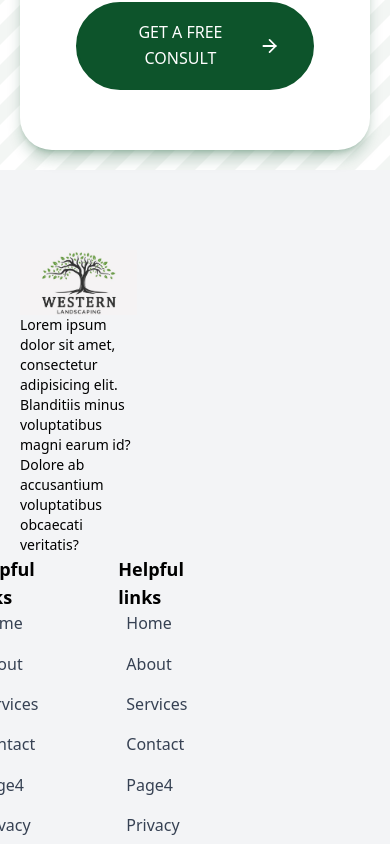
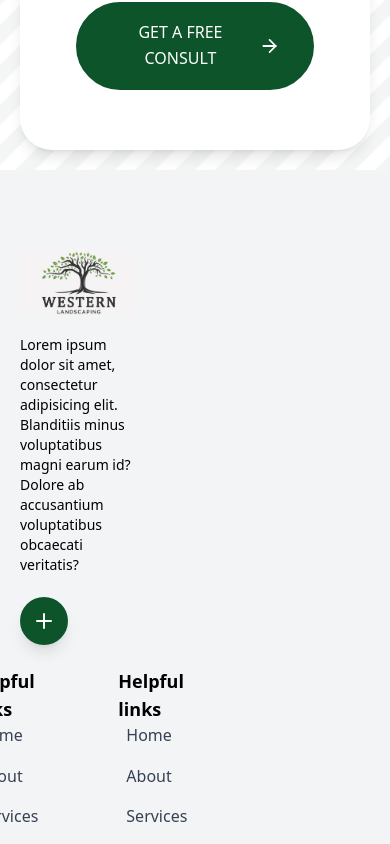
Before and after one commit to britt-young/standard-1, a React (Vite) app: page / in a window 390 px wide. Shown: the part 5472-6316 px from the top of the page. Built offline with nearby package versions, Linux system fonts and the light colour scheme.

Commit message:
social mediaspeed-dial component add to footer

```diff
--- a/src/Components/Footer.jsx
+++ b/src/Components/Footer.jsx
@@ -1,6 +1,7 @@
 import logo from "../assets/imgs/nav-logo.jpg";
 import { Link } from "react-router-dom";
 import { IoMdArrowDropright } from "react-icons/io";
+import SpeedDialBtn from "./SpeedDialBtn";
 
 const pages = [
   { title: "Home", path: "/" },
@@ -21,11 +22,12 @@ const Footer = () => {
             alt="business logo"
             className="lg:h-52 flex-initial w-100"
           />
-          <p className="text-left">
+          <p className="text-left mt-5">
             Lorem ipsum dolor sit amet, consectetur adipisicing elit. Blanditiis
             minus voluptatibus magni earum id? Dolore ab accusantium
             voluptatibus obcaecati veritatis?
           </p>
+          <SpeedDialBtn />
         </div>
         {/* link side */}
         <div className="w-1/3 flex flex-row items-start justify-center gap-20">
--- a/src/Components/HomeCTA.jsx
+++ b/src/Components/HomeCTA.jsx
@@ -11,7 +11,7 @@ const HomeCTA = () => {
         <div
           data-aos="fade-right"
           data-aos-duration="800"
-          className="bg-white w-full lg:max-w-7xl shadow-lg shadow-green-900/30 mx-auto flex flex-col lg:flex-row items-center justify-around lg:gap-10 gap-5 py-10 lg:py-5 px-14 rounded-4xl"
+          className="bg-white w-full lg:max-w-7xl shadow-lg shadow-black/10 mx-auto flex flex-col lg:flex-row items-center justify-around lg:gap-10 gap-5 py-10 lg:py-5 px-14 rounded-4xl"
         >
           <div className="lg:w-fit text-left">
             <h6 className="inline-flex">
--- /dev/null
+++ b/src/Components/SpeedDialBtn.jsx
@@ -0,0 +1,53 @@
+import { useState } from "react";
+import { Plus } from "lucide-react";
+import { TiSocialInstagram, TiSocialFacebook, TiSocialLinkedin  } from "react-icons/ti";
+
+const SpeedDialBtn = () => {
+  const [open, setOpen] = useState(false);
+
+  const actions = [
+    { label: "Instagram", icon: TiSocialInstagram },
+    { label: "Facebook", icon: TiSocialFacebook },
+    { label: "LinkedIn", icon: TiSocialLinkedin },
+  ];
+
+  return (
+    <div className="relative flex items-center gap-3 py-5">
+
+
+      {/* Main button */}
+      <button
+        onClick={() => setOpen(!open)}
+        className="flex h-12 w-12 items-center justify-center rounded-full bg-green-900 text-white shadow-lg transition-all duration-300 hover:scale-105 cursor-pointer"
+        aria-expanded={open}
+        aria-label="Quick actions"
+      >
+        <Plus
+          className={`transition-transform duration-300 ${
+            open ? "rotate-45" : "rotate-0"
+          }`}
+        />
+      </button>
+      {/* Action buttons */}
+      <div
+        className={`flex items-center gap-3 py-2 overflow-hidden transition-all duration-500 ease-out ${
+          open
+            ? "max-w-125 opacity-100"
+            : "max-w-0 opacity-0 pointer-events-none"
+        }`}
+      >
+        {actions.map(({ label, icon: Icon }) => (
+          <button
+            key={label}
+            className="flex items-center gap-2 whitespace-nowrap rounded-full bg-gray-200 px-4 py-2 text-sm text-green-900 shadow-md transition-all duration-300 hover:bg-gray-300 hover:cursor-pointer hover:-translate-y-1"
+          >
+            <Icon size={16} />
+            <span>{label}</span>
+          </button>
+        ))}
+      </div>
+    </div>
+  );
+};
+
+export default SpeedDialBtn;
```
